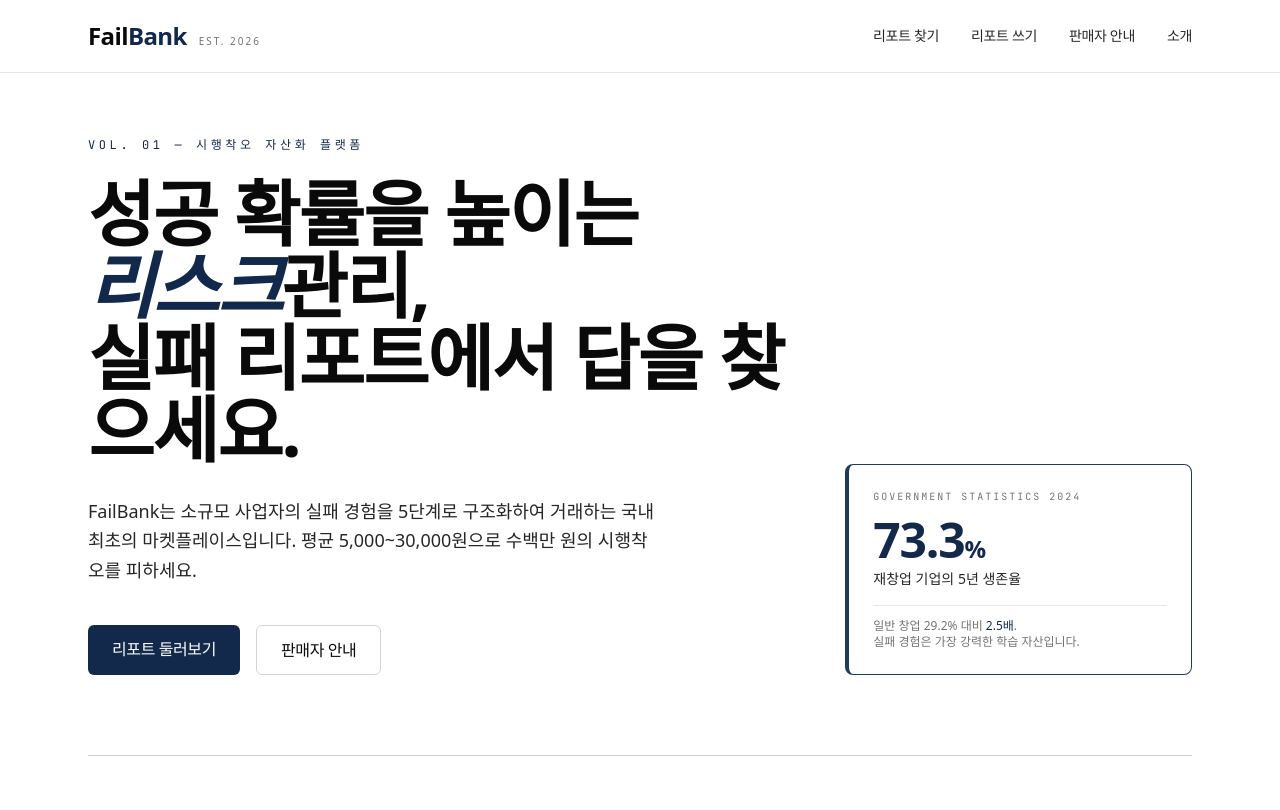
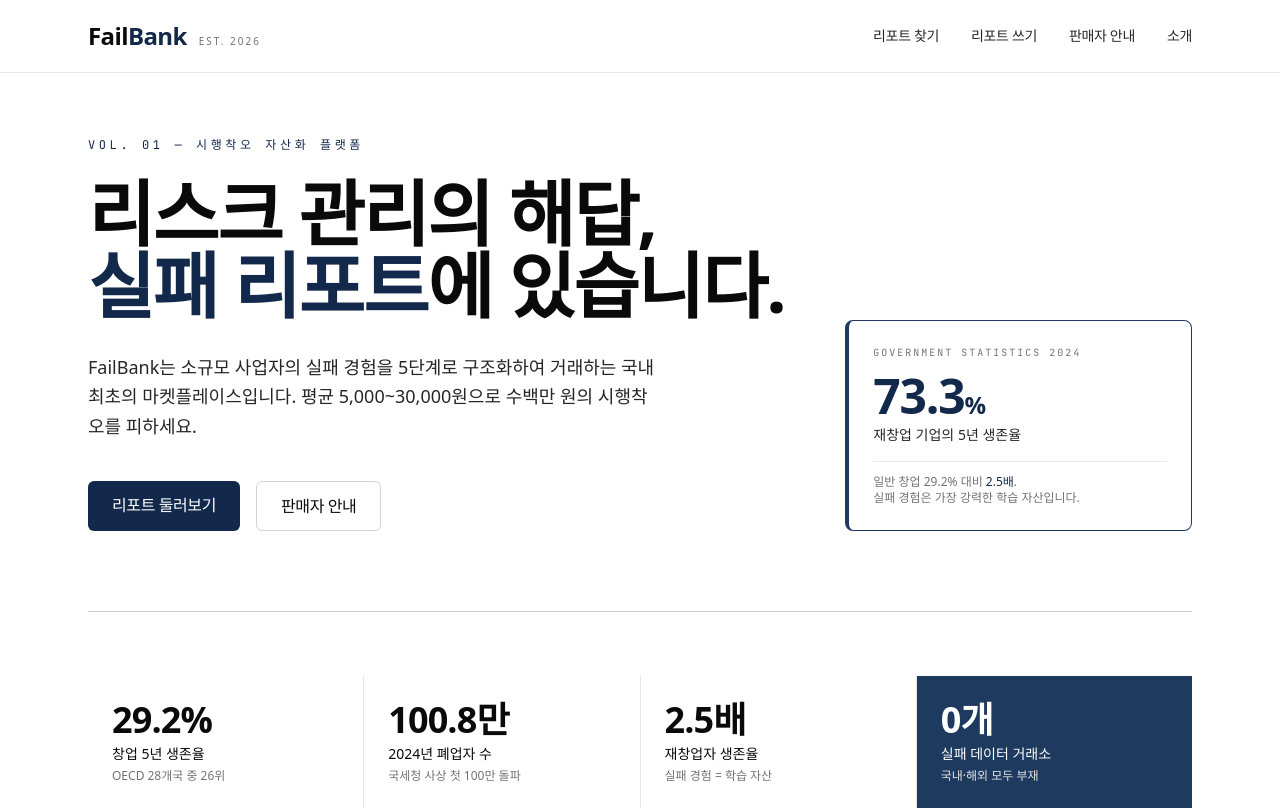
Before and after one commit to tlaoder/failbank, a React (Vite) app: page / in a window 1280 px wide. Shown: the top 810 px of the page. Built offline with nearby package versions, Linux system fonts and the light colour scheme; no server answers; the database is empty; a web font is replaced by a local one.

Commit message:
Update HomePage.jsx

```diff
--- a/src/pages/HomePage.jsx
+++ b/src/pages/HomePage.jsx
@@ -19,11 +19,10 @@
             <div className="text-xs tracking-[0.3em] text-navy-800 uppercase mb-6 font-mono">
               Vol. 01 — 시행착오 자산화 플랫폼
             </div>
-            <h1 className="serif-display text-5xl sm:text-6xl md:text-7xl font-black leading-[0.95] tracking-tightest text-ink-900 mb-8">
-              성공 확률을 높이는<br/>
-              <span className="italic text-navy-800">리스크</span>관리,<br/>
-              실패 리포트에서 답을 찾으세요.
-            </h1>
+       <h1 className="serif-display text-5xl sm:text-6xl md:text-7xl font-black leading-[0.95] tracking-tightest text-ink-900 mb-8">
+  리스크 관리의 해답,<br/>
+  <span className="text-navy-800">실패 리포트</span>에 있습니다.
+</h1>
             <p className="text-lg text-ink-700 leading-relaxed max-w-xl mb-10">
               FailBank는 소규모 사업자의 실패 경험을 5단계로 구조화하여 거래하는
               국내 최초의 마켓플레이스입니다. 평균 5,000~30,000원으로
```
